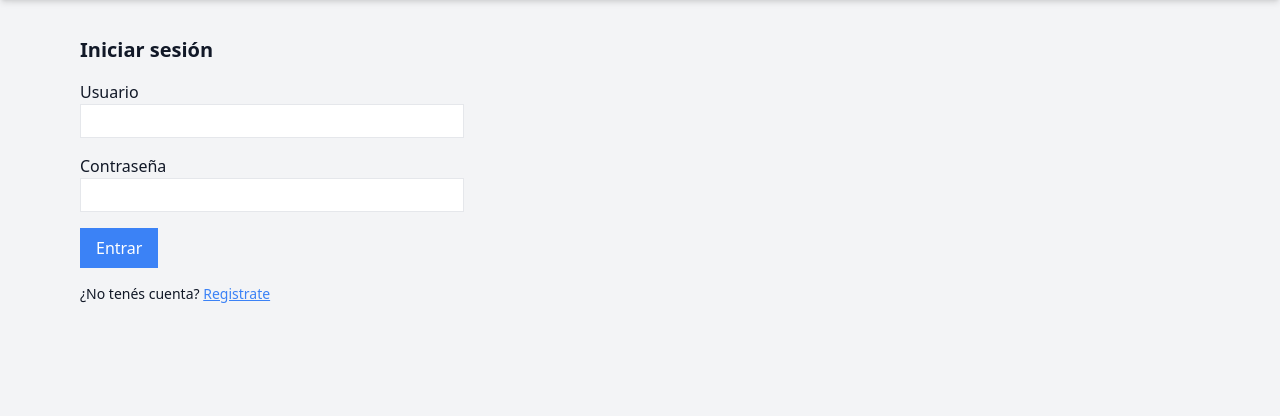
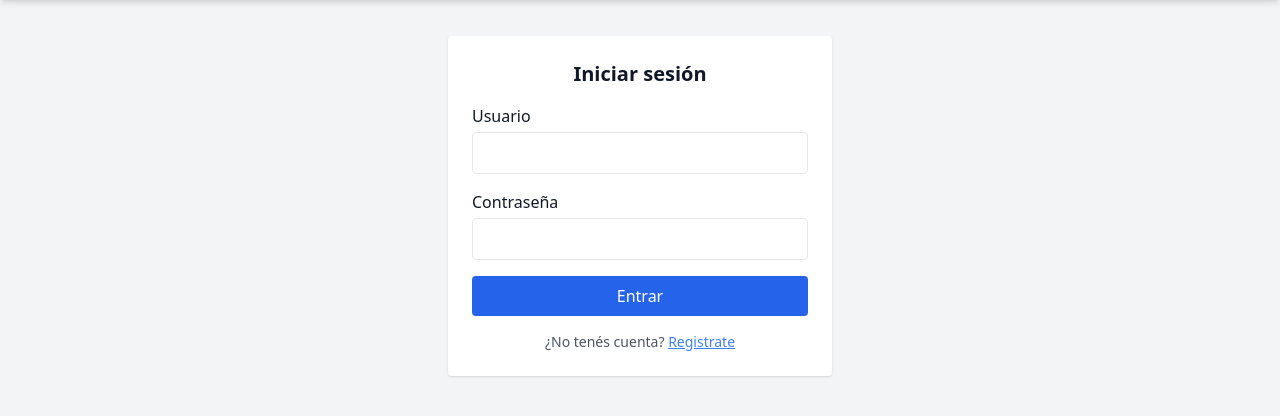
Before and after one commit to morru314/lapaz-store, a Flask app: page /login in a window 1280 px wide. Shown: the part 60-476 px from the top of the page. Run offline with Flask 3, Linux system fonts and the light colour scheme; parts of the project's set-up code (start-up, migrations or seed data) failed here and were passed over; some libraries are stand-ins or nearby versions.

Commit message:
Actualizaciones visuales en formularios y modo oscuro

```diff
--- a/app.py
+++ b/app.py
@@ -12,6 +12,7 @@ import os
 app = Flask(__name__)
 app.config.from_object(Config)
 os.makedirs(app.config['UPLOAD_FOLDER'], exist_ok=True)
+
 db.init_app(app)
 login_manager.init_app(app)
 login_manager.login_view = 'auth_routes.login'
@@ -36,8 +37,6 @@ def index():
 def format_currency(value):
     return f"{value:,.2f}".replace(",", "X").replace(".", ",").replace("X", ".")
 
-import os
-
 if __name__ == "__main__":
     with app.app_context():
         from models.models import *
@@ -56,7 +55,7 @@ if __name__ == "__main__":
         db.create_all()
         print("[*] db.create_all() executed")
 
-        # Crear usuario admin si no existe
+        # Crear usuario administrador si no existe
         admin = User.query.filter_by(username=Config.ADMIN_USERNAME).first()
         if not admin:
             print("[*] Admin not found, creating...")
@@ -71,3 +70,8 @@ if __name__ == "__main__":
             db.session.commit()
         else:
             print("[*] Admin already exists.")
+
+    # Solo ejecutar app.run() si no estamos en Render
+    if not os.environ.get("RENDER"):
+        port = int(os.environ.get("PORT", 5000))
+        app.run(host="0.0.0.0", port=port)
--- a/routes/auth.py
+++ b/routes/auth.py
@@ -15,7 +15,7 @@ def register():
     if request.method == 'POST':
         username = request.form['username']
         password = request.form['password']
-        nombre = request.form['nombre']
+        full_name = request.form['nombre']  # (el input HTML puede seguir llamándose "nombre")
         email = request.form['email']
         perfil = request.form.get('perfil', 'Vendedor')
 
@@ -29,10 +29,11 @@ def register():
 
         nuevo = User(
             username=username,
-            nombre=nombre,
+            full_name=full_name,
             email=email,
             perfil=perfil,
         )
+
         nuevo.set_password(password)
         db.session.add(nuevo)
         db.session.commit()
--- a/templates/base.html
+++ b/templates/base.html
@@ -12,6 +12,27 @@
   <script src="https://cdn.tailwindcss.com"></script>
   <script src="https://unpkg.com/lucide@latest"></script>
   <script src="https://cdn.jsdelivr.net/npm/sweetalert2@11"></script>
+
+   <!-- ✅ Estilos globales para campos de formulario -->
+  <style>
+    input, textarea, select {
+      background-color: #ffffff;
+      color: #111111;
+    }
+
+    .dark input, .dark textarea, .dark select {
+      background-color: #1f2937;
+      color: #f1f5f9;
+    }
+
+    input::placeholder {
+      color: #9ca3af;
+    }
+
+    .dark input::placeholder {
+      color: #6b7280;
+    }
+  </style>
 </head>
 <body class="bg-gray-100 dark:bg-gray-900 text-gray-900 dark:text-gray-100">
 
--- a/templates/login.html
+++ b/templates/login.html
@@ -1,19 +1,31 @@
 {% extends 'base.html' %}
 {% block content %}
-<h2 class="text-xl font-bold mb-4">Iniciar sesión</h2>
-<form method="post" class="space-y-4 max-w-sm">
+<div class="flex justify-center">
+  <form method="post" class="space-y-4 max-w-sm w-full bg-white dark:bg-gray-800 p-6 rounded shadow">
+    <h2 class="text-xl font-bold text-center mb-4">Iniciar sesión</h2>
+
     <div>
-    <label class="block">Usuario</label>
-    <input type="text" name="username" class="border px-2 py-1 w-full" required>
+      <label class="block mb-1">Usuario</label>
+      <input type="text" name="username"
+             class="w-full px-3 py-2 rounded border bg-white text-black dark:bg-gray-700 dark:text-white dark:border-gray-600"
+             required>
     </div>
+
     <div>
-    <label class="block">Contraseña</label>
-    <input type="password" name="password" class="border px-2 py-1 w-full" required>
+      <label class="block mb-1">Contraseña</label>
+      <input type="password" name="password"
+             class="w-full px-3 py-2 rounded border bg-white text-black dark:bg-gray-700 dark:text-white dark:border-gray-600"
+             required>
     </div>
-  <button type="submit" class="bg-blue-500 text-white px-4 py-2">Entrar</button>
-  <p class="mt-2 text-sm">
+
+    <button type="submit" class="bg-blue-600 text-white px-4 py-2 rounded hover:bg-blue-700 w-full">
+      Entrar
+    </button>
+
+    <p class="mt-4 text-center text-sm text-gray-600 dark:text-gray-300">
       ¿No tenés cuenta?
       <a href="{{ url_for('auth_routes.register') }}" class="text-blue-500 underline">Registrate</a>
     </p>
   </form>
+</div>
 {% endblock %}
```
Also changed, not shown: config.py (+4 -4 lines), templates/perfil.html (+13 -9 lines), templates/register.html (+6 -6 lines), database/ventas-local-backup.db (added). Lines whose indentation alone changed are shown as unchanged.
